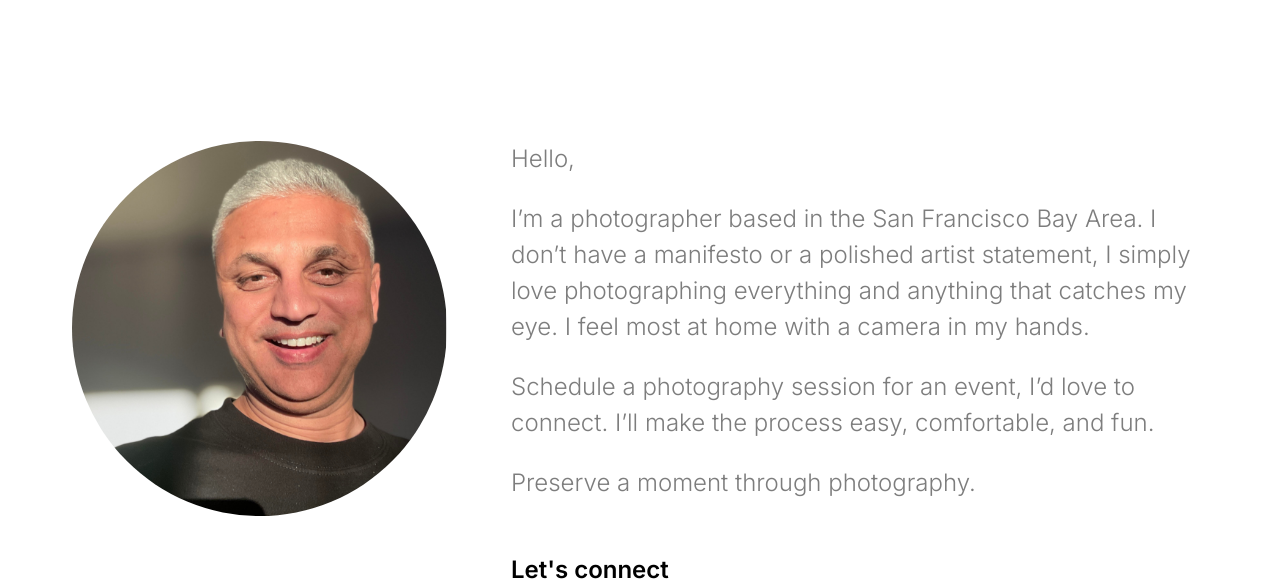
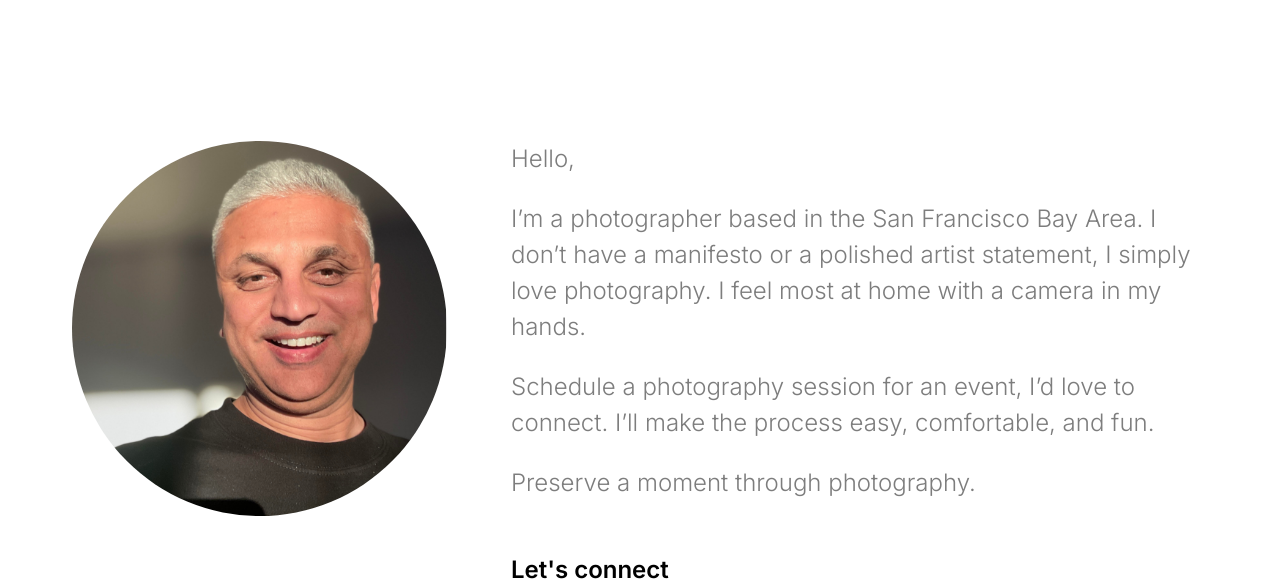
Before and after one commit to paulpatel2000/paulpatelphoto, a plain HTML site: page index.html in a window 1280 px wide. Shown: the part 83-671 px from the top of the page. Drawn offline with nearby package versions, Linux system fonts and the light colour scheme.

Commit message:
line 112 copy updated.

```diff
--- a/index.html
+++ b/index.html
@@ -104,9 +104,8 @@
         <p class="hello">Hello,</p>
         <p>
           I’m a photographer based in the San Francisco Bay Area. I don’t have a
-          manifesto or a polished artist statement, I simply love photographing
-          everything and anything that catches my eye. I feel most at home with
-          a camera in my hands.
+          manifesto or a polished artist statement, I simply love photography. I
+          feel most at home with a camera in my hands.
         </p>
         <p>
           Schedule a photography session for an event, I’d love to connect. I’ll
```
